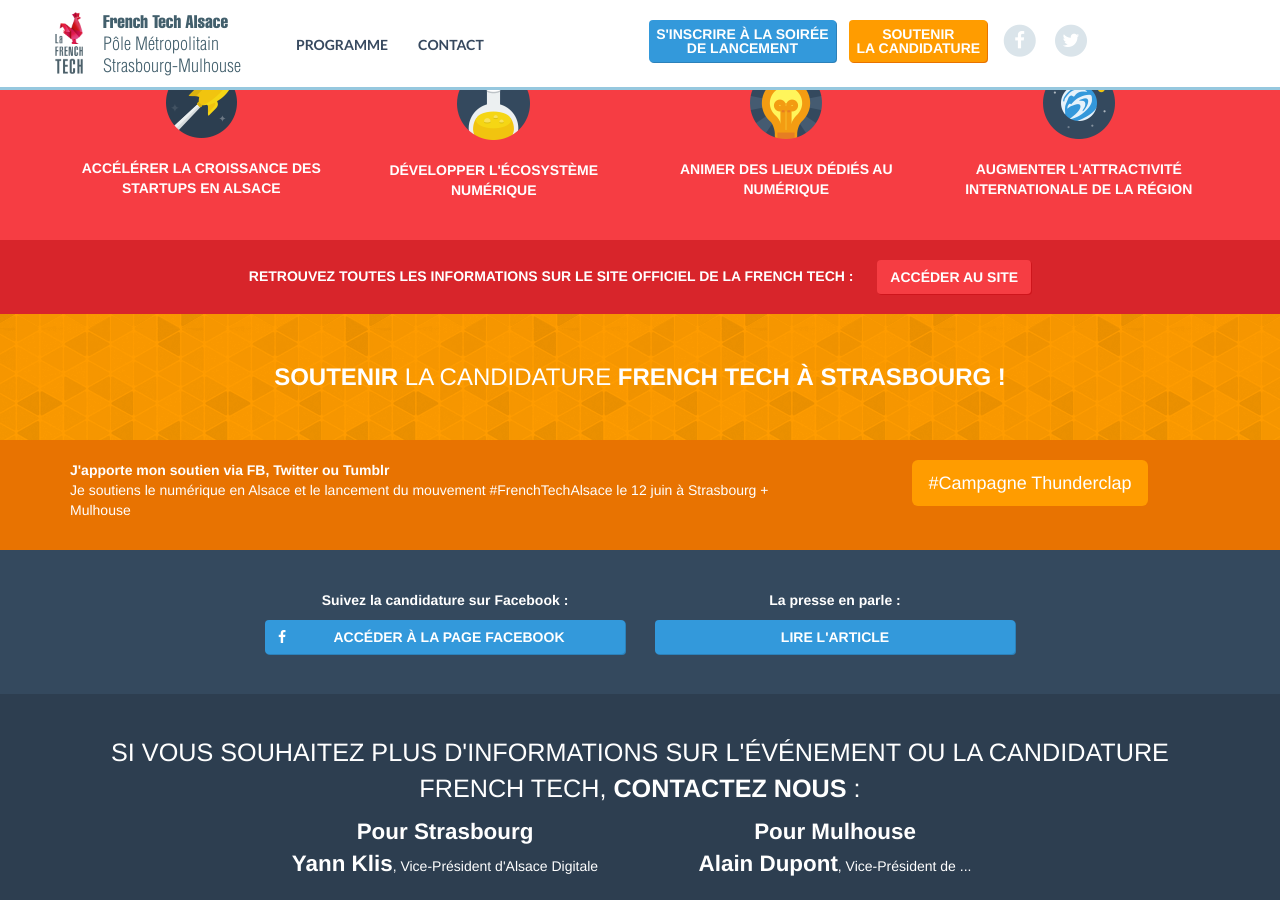
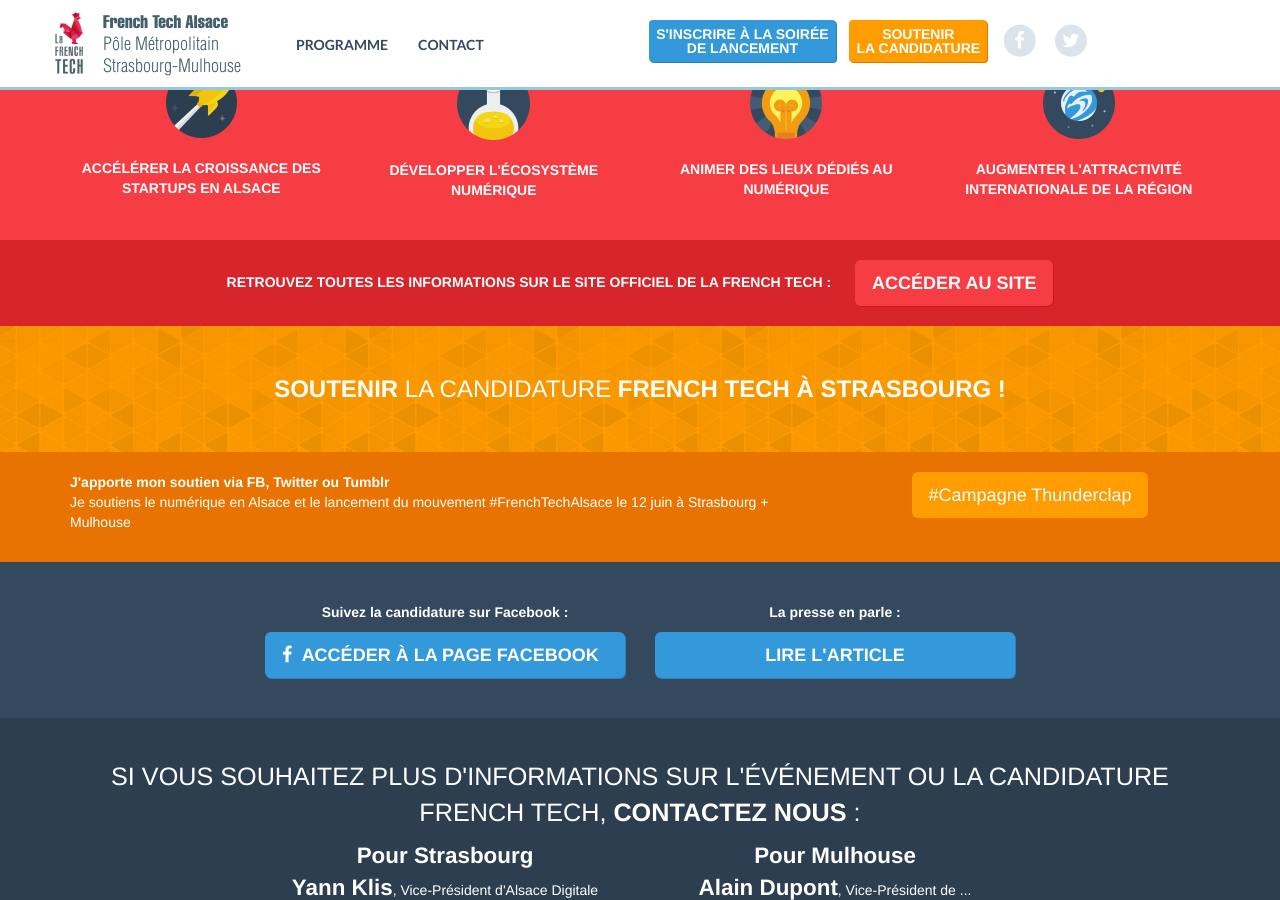
Before and after one commit to AlsaceDigitale/lancement-frenchtechalsace, a Jekyll site: the page built from index.html, in a window 1280 px wide and 900 px high, scrolled down 2279 px. Built offline with Jekyll 4.4.1, drawn with Linux system fonts in a browser that asks for light colours; nearby versions of some CDN libraries.

Commit message:
bigger buttons

```diff
--- a/index.html
+++ b/index.html
@@ -342,7 +342,7 @@
         <div class="row">
           <div class="col-xs-12 text-center">
             <strong>Retrouvez toutes les informations sur le site officiel de la French Tech : </strong>
-            <a href="http://www.lafrenchtech.com/" class="btn btn-frenchtech-natio"><strong>accéder au site</strong></a>
+            <a href="http://www.lafrenchtech.com/" class="btn btn-lg btn-frenchtech-natio"><strong>accéder au site</strong></a>
           </div>
         </div>
       </div>
@@ -379,7 +379,7 @@
             <p>
             <strong>Suivez la candidature sur Facebook :</strong>
             </p>
-            <a href="https://www.facebook.com/frenchtechalsace.com" target="_blank" class="btn btn-subscribe">
+            <a href="https://www.facebook.com/frenchtechalsace.com" target="_blank" class="btn btn-lg btn-subscribe">
               <span class="pull-left"><i class="fa fa-facebook"></i></span>
               Accéder à la page Facebook
             </a>
@@ -388,7 +388,7 @@
             <p>
             <strong>La presse en parle :</strong>
             </p>
-            <a href="http://www.dna.fr/edition-de-strasbourg/2014/05/14/french-tech-strasbourg-et-mulhouse-alliees" target="_blank" class="btn btn-subscribe">
+            <a href="http://www.dna.fr/edition-de-strasbourg/2014/05/14/french-tech-strasbourg-et-mulhouse-alliees" target="_blank" class="btn btn-lg btn-subscribe">
               Lire l'article
             </a>
           </div>
@@ -411,7 +411,7 @@
             <br/>
             <strong>Yann Klis</strong>, Vice-Président d'Alsace Digitale
             <br/>
-            <a href="mailto:yann.klis@alsacedigitale.org" class="btn btn-subscribe">
+            <a href="mailto:yann.klis@alsacedigitale.org" class="btn btn-lg btn-subscribe">
               Contactez Yann par email
             </a>
           </div>
@@ -420,7 +420,7 @@
             <br/>
             <strong>Alain Dupont</strong>, Vice-Président de ...
             <br/>
-            <a href="mailto:pipi@molo.fr" class="btn btn-subscribe">
+            <a href="mailto:pipi@molo.fr" class="btn btn-lg btn-subscribe">
               Contactez Alain par email
             </a>
           </div>
```
